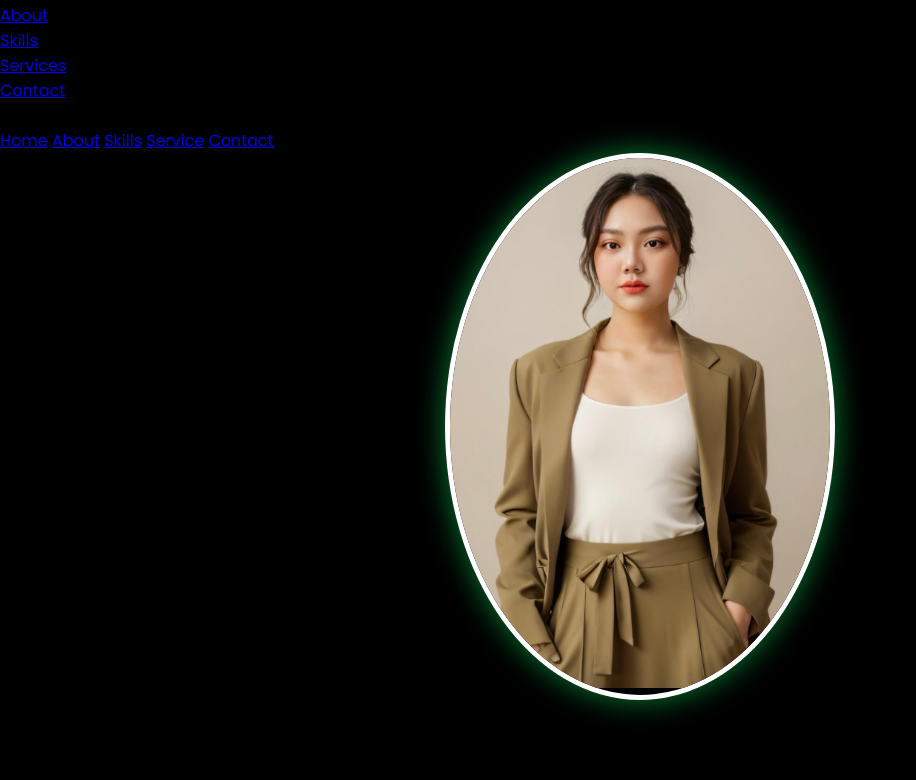
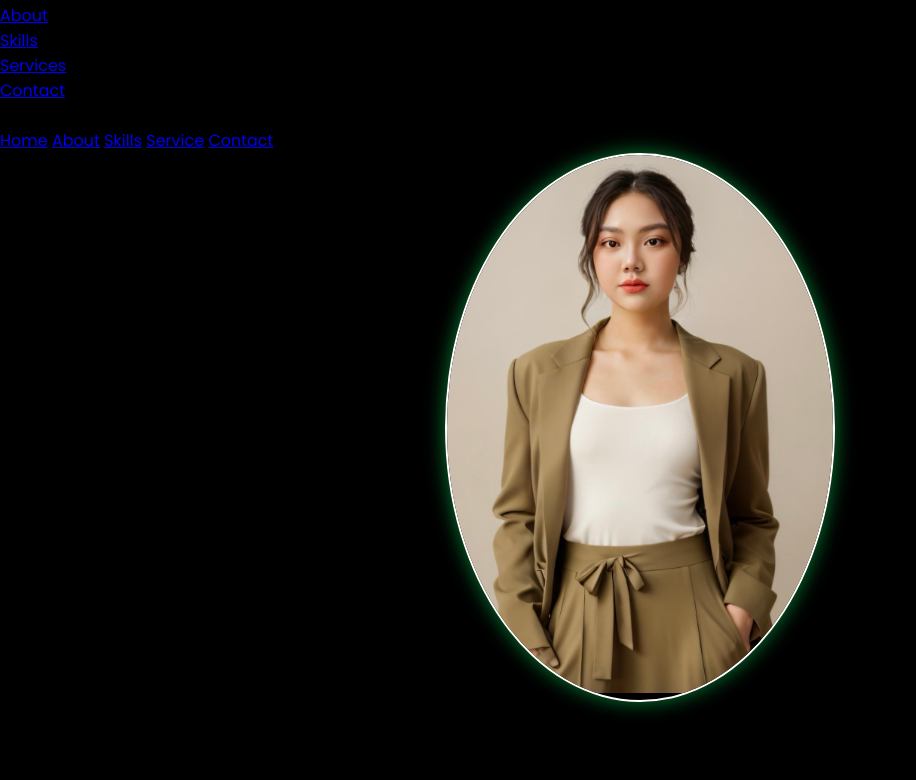
Before and after one commit to abcdocess/Princess-Porfolio, a plain HTML site: page index.html in a window 1280 px wide. Shown: the part 47-827 px from the top of the page, without its empty margins (0-916 px from the left). Drawn offline with nearby package versions, Linux system fonts and the light colour scheme.

Commit message:
Update style.css

```diff
--- a/style.css
+++ b/style.css
@@ -30,8 +30,8 @@ body {
     max-height: 70vh;
     border-radius: 50%;
     overflow: hidden;
-    box-shadow: 0 0 30px #077b32;
-    border: 5px solid white; /* Adjusted border size */
+    box-shadow: 0 0 20px #077b32;
+    border: 2px solid white; /* Adjusted border size to fit */
 }
 
 .main-container .image img {
```
